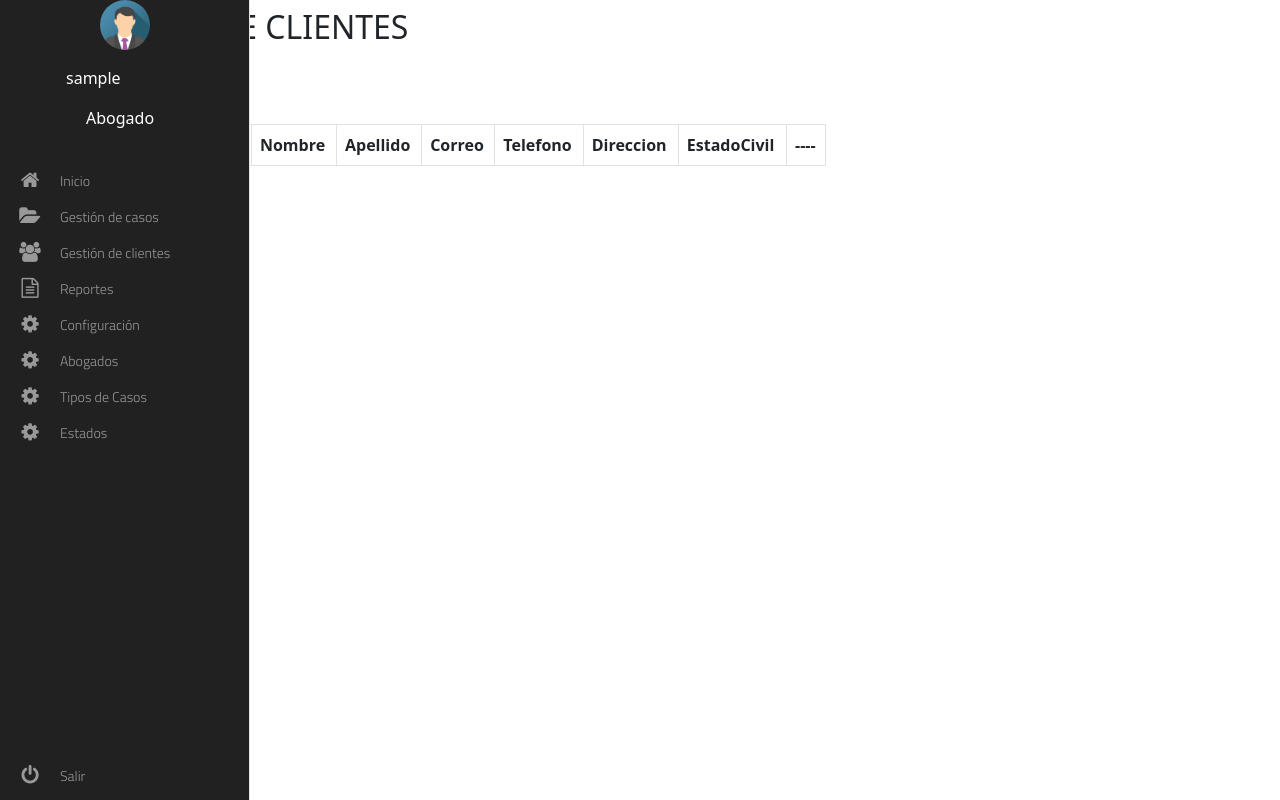
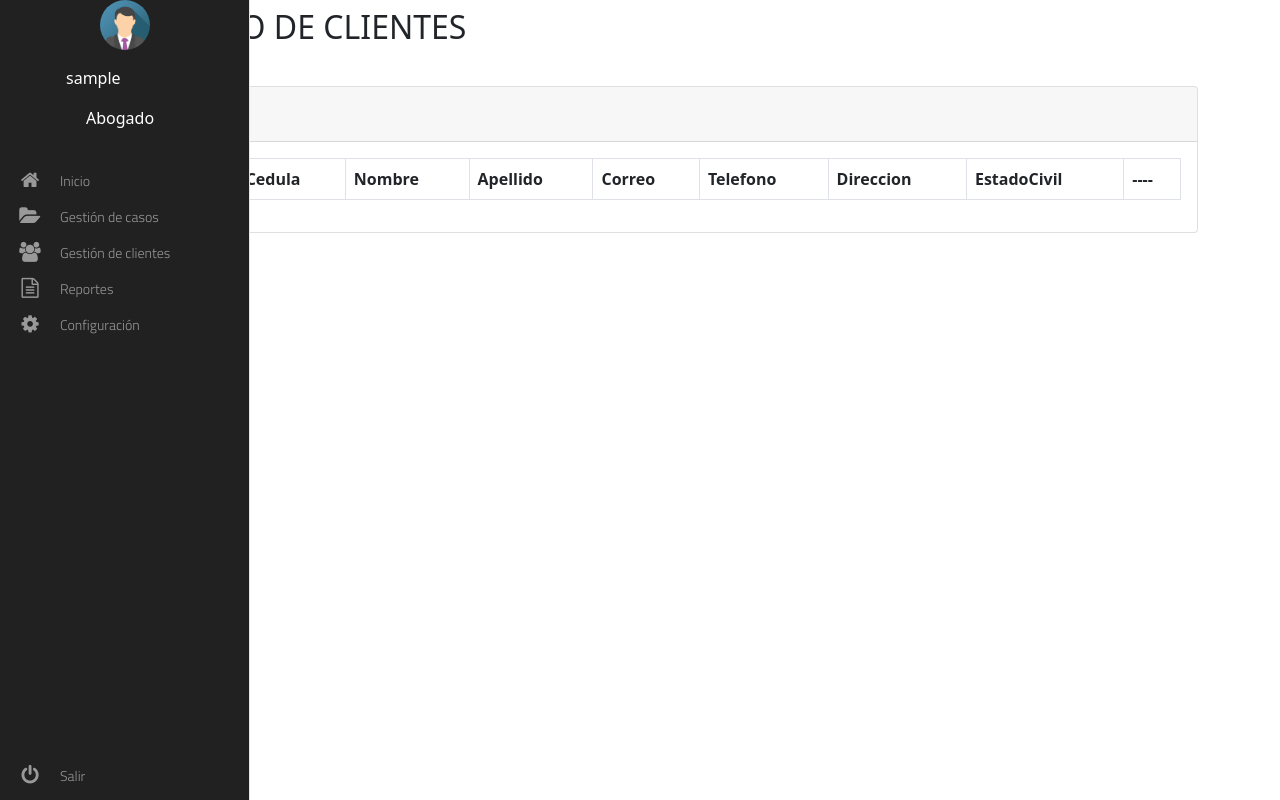
Before and after one commit to Kimberly1022/FinalWeb, a PHP site: page /pages/clientes_views/cliente_view.php in a window 1280 px wide. Run offline with PHP 8.4, Linux system fonts and the light colour scheme; the visitor is signed in with stand-in values (Sample User, id 1); data that the repository does not hold is empty; some libraries are stand-ins or nearby versions; some web fonts are replaced.

Commit message:
Cambios rangel

```diff
--- /dev/null
+++ b/Css/table.css
@@ -0,0 +1,9 @@
+/* Ensure that the demo table scrolls */
+th, td { white-space: nowrap; }
+div.dataTables_wrapper {
+    margin: 0 auto;
+}
+
+div.container {
+    width: 80%;
+}
--- a/Includes/header.php
+++ b/Includes/header.php
@@ -75,43 +75,35 @@
                     </a>
 
                 </li>
-                <li>
-                    <a href="#">
+
+                <li class="has-subnav">
+                    <a href="#" class="dropdown-btn">
                         <i class="fa fa-cog fa-2x" aria-hidden="true"></i>
                         <span class="nav-text">
                             Configuración
                         </span>
                     </a>
-                </li>
-
-                <li>
-                    <a href="/FinalWeb/pages/Configuraciones/abogados_views/abogado_view.php">
+                    <div class="dropdown-container">
+                        <a class="has-subnav" href="/FinalWeb/pages/Configuraciones/abogados_views/abogado_view.php">
                             <i class="fa fa-cog fa-2x" aria-hidden="true"></i>
                             <span class="nav-text">
                                 Abogados
                             </span>
                         </a>
-                </li>
-
-                <li>
                         <a href="/FinalWeb/pages/Configuraciones/tipos_casos_views/tipos_casos_view.php">
                             <i class="fa fa-cog fa-2x" aria-hidden="true"></i>
                             <span class="nav-text">
                                Tipos de Casos
                             </span>
                         </a>
-                </li>
-
-                <li>
                         <a href="/FinalWeb/pages/Configuraciones/estados_views/estados_view.php">
                             <i class="fa fa-cog fa-2x" aria-hidden="true"></i>
                             <span class="nav-text">
                                 Estados
                             </span>
                         </a>
+                    </div>
                 </li>
-
-
 
             </ul>
 
@@ -127,3 +119,5 @@
             </ul>
         </nav>
     </div>
+
+    <script src="/FinalWeb/Js/menu.js"></script>
--- /dev/null
+++ b/Js/menu.js
@@ -0,0 +1,14 @@
+var dropdown = document.getElementsByClassName("dropdown-btn");
+var i;
+
+for (i = 0; i < dropdown.length; i++) {
+  dropdown[i].addEventListener("click", function() {
+    this.classList.toggle("active");
+    var dropdownContent = this.nextElementSibling;
+    if (dropdownContent.style.display === "block") {
+      dropdownContent.style.display = "none";
+    } else {
+      dropdownContent.style.display = "block";
+    }
+  });
+}
--- a/pages/clientes_views/cliente_view.php
+++ b/pages/clientes_views/cliente_view.php
@@ -1,18 +1,24 @@
 <?php include("../../db.php");?>
 <?php include("../../Includes/header.php");?>
+<link rel="stylesheet" href="/FinalWeb/Css/table.css">
 
 <div class="container p-2">
     <h2>LISTADO DE CLIENTES</h2>
 </div>
 <br>
 
-<div class="container">
+        <div class="container" style="width: 1500px;">
+
+            <div class="card">
+
+                <div class="card-header">
                     <a href="add_cliente_view.php" class="btn btn-primary" role="button" aria-pressed="true">
                         Agregar Cliente
                     </a>
+                </div>
 
-    <div class="col-md-8">
-    <table class="table table-striped table-bordered">
+                <div class="card-body">
+                    <table id="example" class="table table-striped table-bordered row-border order-column">
                     <thead>
                         <tr>
                             <th>IDCliente</th>
@@ -59,12 +65,8 @@
 
                     </tbody>
 
-
-
-
                     </table>
-
-
+                </div>
         </div>
 
 </div>
```
Also changed, not shown: Css/estilos.css (+59 -0 lines), Js/app.js (added, +12 -0 lines). Lines whose indentation alone changed are shown as unchanged.
